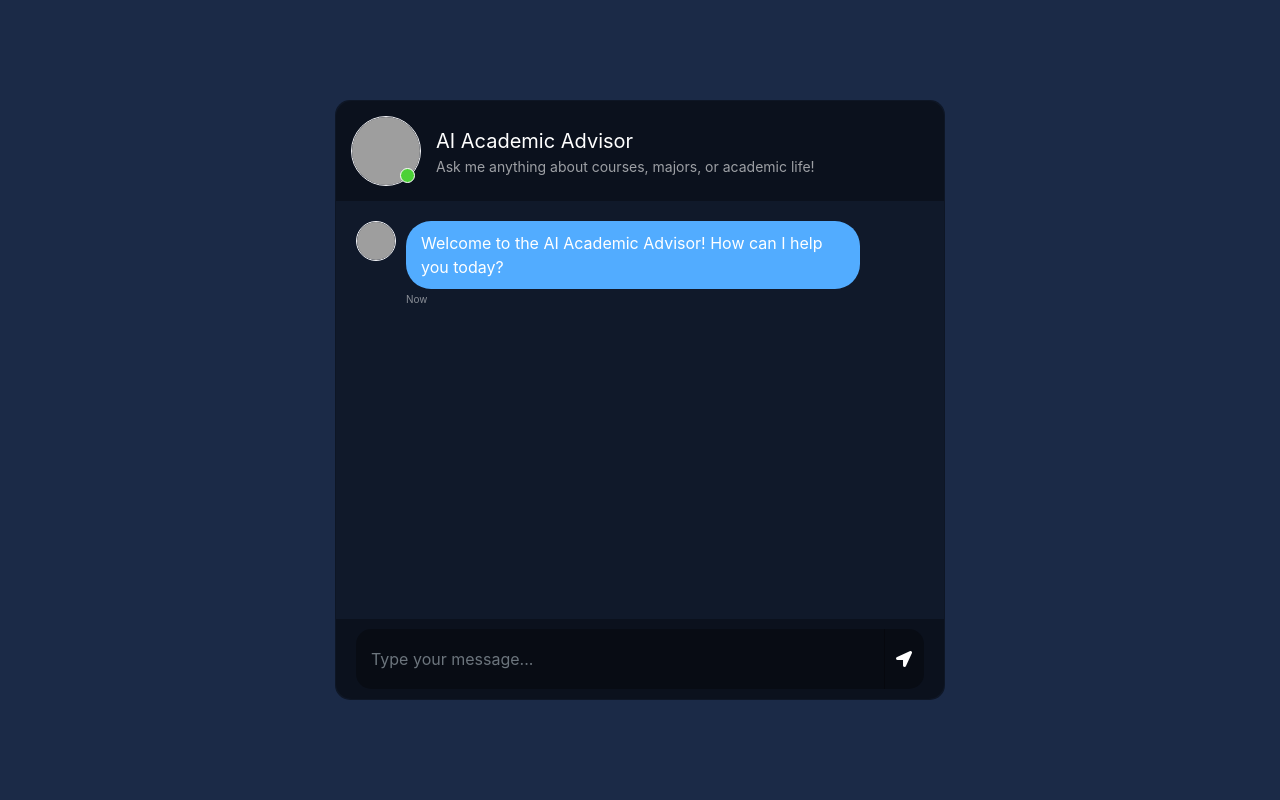
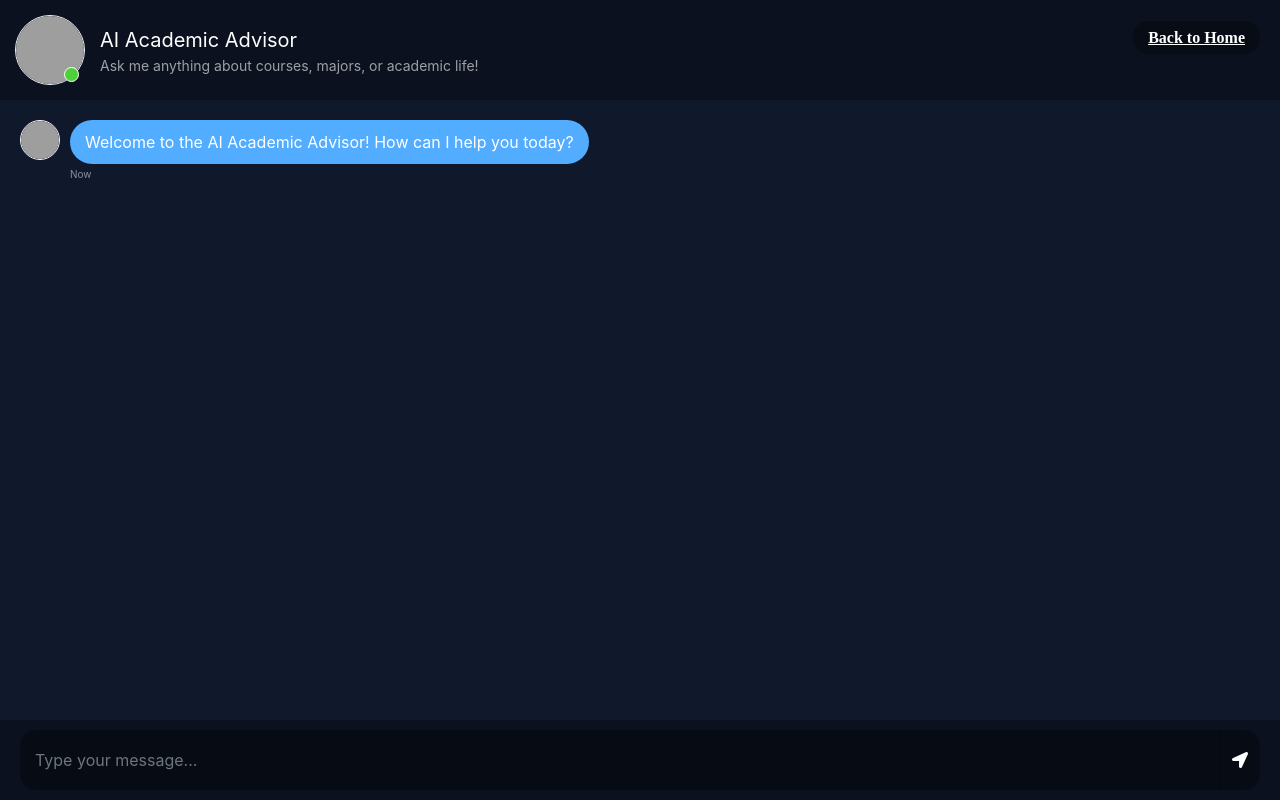
Before and after one commit to bward29/KSUPathFinder, a plain HTML site: page flash.html in a window 1280 px wide. Drawn offline with nearby package versions, Linux system fonts and the light colour scheme; grey boxes are pictures that could not be loaded; a web font is replaced by a local one.

Commit message:
Add files via upload

```diff
--- a/flash.html
+++ b/flash.html
@@ -9,6 +9,7 @@
         integrity="sha384-MCw98/SFnGE8fJT3GXwEOngsV7Zt27NXFoaoApmYm81iuXoPkFOJwJ8ERdknLPMO" crossorigin="anonymous">
     <link rel="stylesheet" href="https://use.fontawesome.com/releases/v5.5.0/css/all.css"
         integrity="sha384-B4dIYHKNBt8Bc12p+WXckhzcICo0wtJAoU8YZTY5qE0Id1GSseTk6S+L3BlXeVIU" crossorigin="anonymous">
+    <link rel="stylesheet" href="https://fonts.googleapis.com/css2?family=Bona+Nova+SC&display=swap">
     <script src="https://cdnjs.cloudflare.com/ajax/libs/jquery/3.6.0/jquery.min.js"></script>
     <style>
         body,
@@ -17,22 +18,36 @@
             margin: 0;
             background-color: #1B2A47;
             color: white;
+            overflow: hidden;
+        }
+
+        .container-fluid {
+            padding: 0;
+            height: 100vh;
+        }
+
+        .row {
+            margin: 0;
+            height: 100%;
         }
 
         .chat {
-            margin-top: auto;
-            margin-bottom: auto;
+            height: 100%;
+            padding: 0;
         }
 
         .card {
-            height: 600px;
-            border-radius: 15px !important;
+            height: 100vh;
+            border-radius: 0 !important;
             background-color: rgba(0, 0, 0, 0.4) !important;
+            margin: 0;
+            border: none;
         }
 
         .msg_card_body {
             overflow-y: auto;
-            height: 400px;
+            height: calc(100vh - 140px);
+            /* Adjust for header and footer */
             scrollbar-width: thin;
             scrollbar-color: #888 #f1f1f1;
         }
@@ -51,17 +66,20 @@
         }
 
         .card-header {
-            border-radius: 15px 15px 0 0 !important;
+            border-radius: 0 !important;
             border-bottom: 0 !important;
             background-color: rgba(0, 0, 0, 0.3) !important;
             padding: 15px !important;
         }
 
         .card-footer {
-            border-radius: 0 0 15px 15px !important;
+            border-radius: 0 !important;
             border-top: 0 !important;
             background-color: rgba(0, 0, 0, 0.3) !important;
             padding: 10px 20px !important;
+            position: fixed;
+            bottom: 0;
+            width: 100%;
         }
 
         .type_msg {
@@ -145,6 +163,28 @@
             margin: 0;
         }
 
+        .back-link {
+            position: absolute;
+            right: 20px;
+            top: 25px;
+        }
+
+        .back-link a {
+            color: white;
+            text-decoration: underline;
+            font-size: 16px;
+            font-weight: bold;
+            font-family: serif;
+            background-color: rgba(0, 0, 0, 0.3);
+            padding: 8px 15px;
+            border-radius: 15px;
+            transition: background-color 0.3s;
+        }
+
+        .back-link a:hover {
+            background-color: rgba(255, 255, 255, 0.2);
+        }
+
         .msg_cotainer {
             margin-top: auto;
             margin-bottom: auto;
@@ -219,24 +259,39 @@
                 opacity: 0.5;
             }
         }
+
+        /* Responsive adjustments */
+        @media (max-width: 768px) {
+            .col-md-8 {
+                flex: 0 0 100%;
+                max-width: 100%;
+            }
+
+            .msg_card_body {
+                height: calc(100vh - 130px);
+            }
+        }
     </style>
 </head>
 
 <body>
     <div class="container-fluid h-100">
         <div class="row justify-content-center h-100">
-            <div class="col-md-8 col-xl-6 chat">
+            <div class="col-md-12 chat">
                 <div class="card">
                     <div class="card-header msg_head">
                         <div class="d-flex bd-highlight">
                             <div class="img_cont">
-                                <img src="https://i.ibb.co/fSNP7Rz/icons8-chatgpt-512.png"
+                                <img src="https://upload.wikimedia.org/wikipedia/commons/f/f3/Kent_State_K_logo.png"
                                     class="rounded-circle user_img" alt="AI Academic Advisor Logo">
                                 <span class="online_icon"></span>
                             </div>
                             <div class="user_info">
                                 <span>AI Academic Advisor</span>
                                 <p>Ask me anything about courses, majors, or academic life!</p>
+                            </div>
+                            <div class="back-link">
+                                <a href="index.html">Back to Home</a>
                             </div>
                         </div>
                     </div>
@@ -479,7 +534,7 @@
 
             // Display welcome message
             function showWelcomeMessage() {
-                const welcomeHtml = '<div class="d-flex justify-content-start mb-4"><div class="img_cont_msg"><img src="https://i.ibb.co/fSNP7Rz/icons8-chatgpt-512.png" class="rounded-circle user_img_msg" alt="AI Assistant"></div><div class="msg_cotainer">Welcome to the AI Academic Advisor! How can I help you today?<span class="msg_time">Now</span></div></div>';
+                const welcomeHtml = '<div class="d-flex justify-content-start mb-4"><div class="img_cont_msg"><img src="https://mascothalloffame.com/wp-content/uploads/bb-plugin/cache/kentstate-e1678839414693-circle.png" class="rounded-circle user_img_msg" alt="AI Assistant"></div><div class="msg_cotainer">Welcome to the AI Academic Advisor! How can I help you today?<span class="msg_time">Now</span></div></div>';
                 $("#messageFormeight").append(welcomeHtml);
             }
 
@@ -488,7 +543,7 @@
 
             // Function to show typing indicator
             function showTypingIndicator() {
-                const typingHtml = '<div id="typing-indicator" class="d-flex justify-content-start mb-4"><div class="img_cont_msg"><img src="https://i.ibb.co/fSNP7Rz/icons8-chatgpt-512.png" class="rounded-circle user_img_msg" alt="AI Assistant"></div><div class="msg_cotainer">Thinking<div class="typing-indicator"><span></span><span></span><span></span></div></div></div>';
+                const typingHtml = '<div id="typing-indicator" class="d-flex justify-content-start mb-4"><div class="img_cont_msg"><img src="https://mascothalloffame.com/wp-content/uploads/bb-plugin/cache/kentstate-e1678839414693-circle.png" class="rounded-circle user_img_msg" alt="AI Assistant"></div><div class="msg_cotainer">Thinking<div class="typing-indicator"><span></span><span></span><span></span></div></div></div>';
                 $("#messageFormeight").append(typingHtml);
                 $("#messageFormeight").scrollTop($("#messageFormeight")[0].scrollHeight);
             }
@@ -510,7 +565,7 @@
                 // Create and display user message
                 const safeText = escapeHtml(rawText);
                 const userHtml = '<div class="d-flex justify-content-end mb-4"><div class="msg_cotainer_send">' + safeText + '<span class="msg_time_send">' + str_time +
-                    '</span></div><div class="img_cont_msg"><img src="https://i.ibb.co/d5b84Xw/Untitled-design.png" class="rounded-circle user_img_msg" alt="User"></div></div>';
+                    '</span></div><div class="img_cont_msg"><img src="https://upload.wikimedia.org/wikipedia/commons/thumb/6/6e/Antu_amarok_artist.svg/1920px-Antu_amarok_artist.svg.png" class="rounded-circle user_img_msg" alt="User"></div></div>';
 
                 $("#text").val(""); // Clear input field
                 $("#messageFormeight").append(userHtml);
@@ -527,7 +582,7 @@
                     // Generate and display AI response
                     const aiResponse = generateResponse(rawText);
                     const safeResponse = escapeHtml(aiResponse);
-                    const botHtml = '<div class="d-flex justify-content-start mb-4"><div class="img_cont_msg"><img src="https://i.ibb.co/fSNP7Rz/icons8-chatgpt-512.png" class="rounded-circle user_img_msg" alt="AI Assistant"></div><div class="msg_cotainer">' + safeResponse + '<span class="msg_time">' + getCurrentTime() + '</span></div></div>';
+                    const botHtml = '<div class="d-flex justify-content-start mb-4"><div class="img_cont_msg"><img src="https://mascothalloffame.com/wp-content/uploads/bb-plugin/cache/kentstate-e1678839414693-circle.png" class="rounded-circle user_img_msg" alt="AI Assistant"></div><div class="msg_cotainer">' + safeResponse + '<span class="msg_time">' + getCurrentTime() + '</span></div></div>';
                     $("#messageFormeight").append(botHtml);
                     $("#messageFormeight").scrollTop($("#messageFormeight")[0].scrollHeight);
                 }, Math.floor(Math.random() * 1000) + 1000);
```
